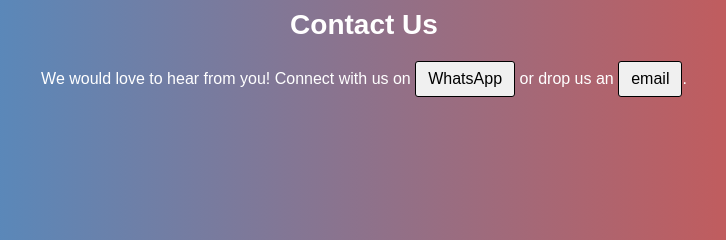
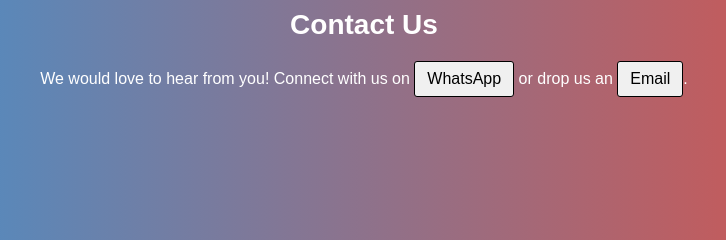
Before and after one commit to raskinsec/mrtex.info, a plain HTML site: page about-us/index.html in a window 1280 px wide. Shown: the part 527-767 px from the top of the page, 276-1002 px from the left. Drawn offline with Linux system fonts and the light colour scheme.

Commit message:
Update index.html

```diff
--- a/about-us/index.html
+++ b/about-us/index.html
@@ -147,7 +147,7 @@
   }
 </style>
 
-<p>We would love to hear from you! Connect with us on <a href="https://wa.me/+8801712548608" class="button-link"><span style="color: #000;">WhatsApp</span></a> or drop us an <a href="mailto:inquiries@mrtex.info" class="button-link"><span style="color: #000;">email</span></a>.</p>
+<p>We would love to hear from you! Connect with us on <a href="https://wa.me/+8801712548608" class="button-link"><span style="color: #000;">WhatsApp</span></a> or drop us an <a href="mailto:inquiries@mrtex.info" class="button-link"><span style="color: #000;">Email</span></a>.</p>
 
 </body>
 </html>
```
